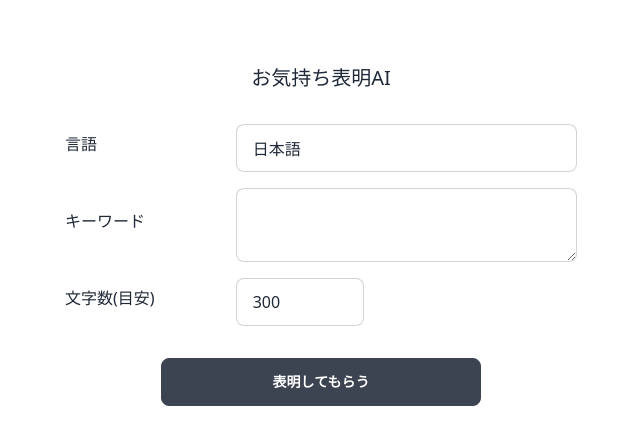
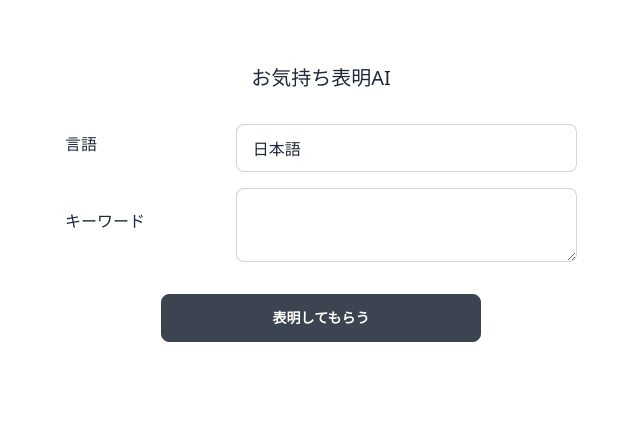
Before and after one commit to totocalcio/my-feelings, a Nuxt app: page / in a window 1280 px wide. Shown: the top 444 px of the page, without its empty margins (319-959 px from the left). Built offline with nearby package versions, Linux system fonts and the light colour scheme.

Commit message:
文字数の項目削除

```diff
--- a/pages/index.vue
+++ b/pages/index.vue
@@ -72,15 +72,6 @@ const handleSubmit = async (e: any) => {
         placeholder=""
       ></textarea>
     </div>
-    <div class="row">
-      <label for="length">文字数(目安)</label>
-      <input
-        id="length"
-        type="number"
-        class="input input-bordered w-32"
-        v-model="length"
-      />
-    </div>
     <button type="button" @click="handleSubmit" class="btn w-80 button">
       表明してもらう
     </button>
```
Also changed, not shown: 1 other file (tests, documents, lock files or other folders).
